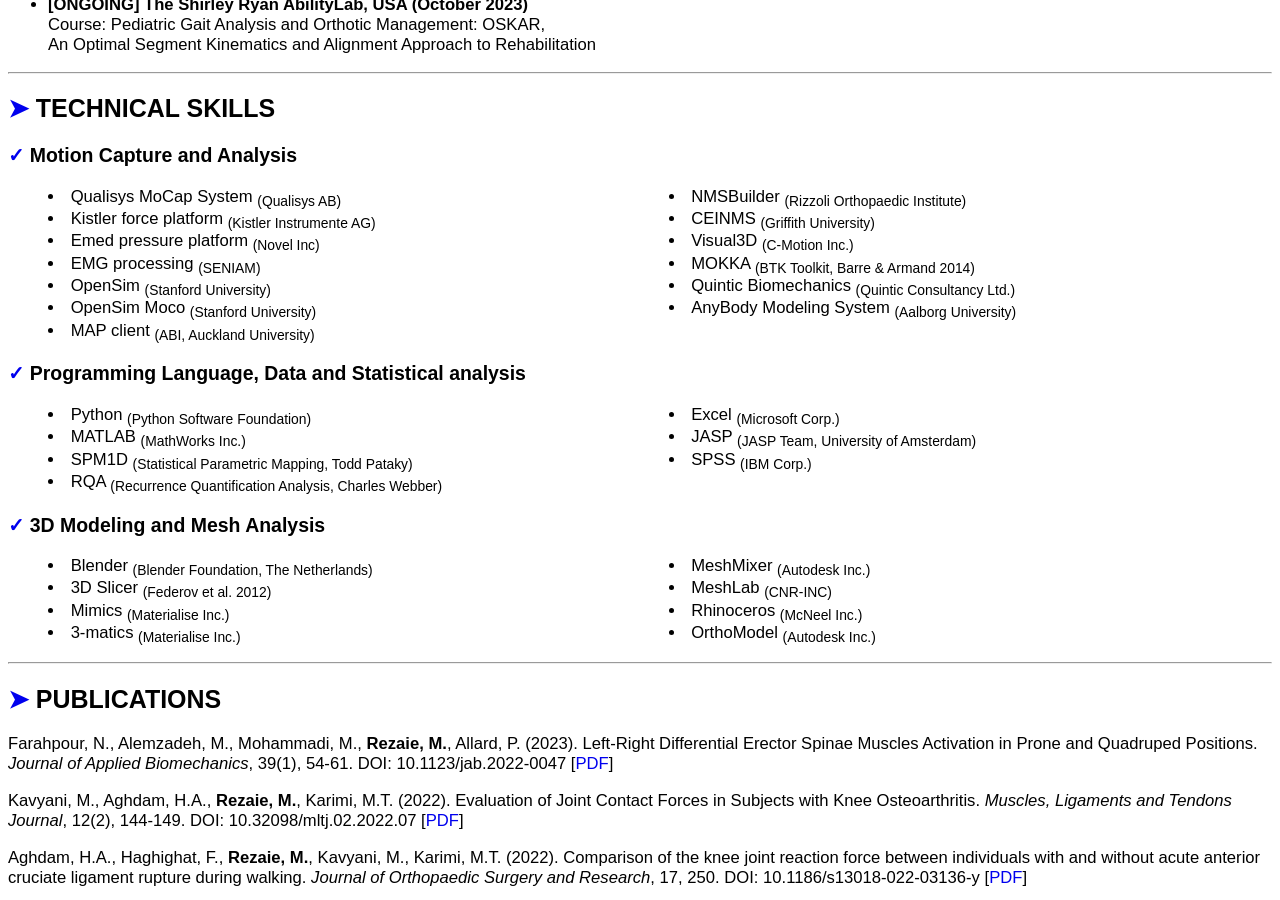
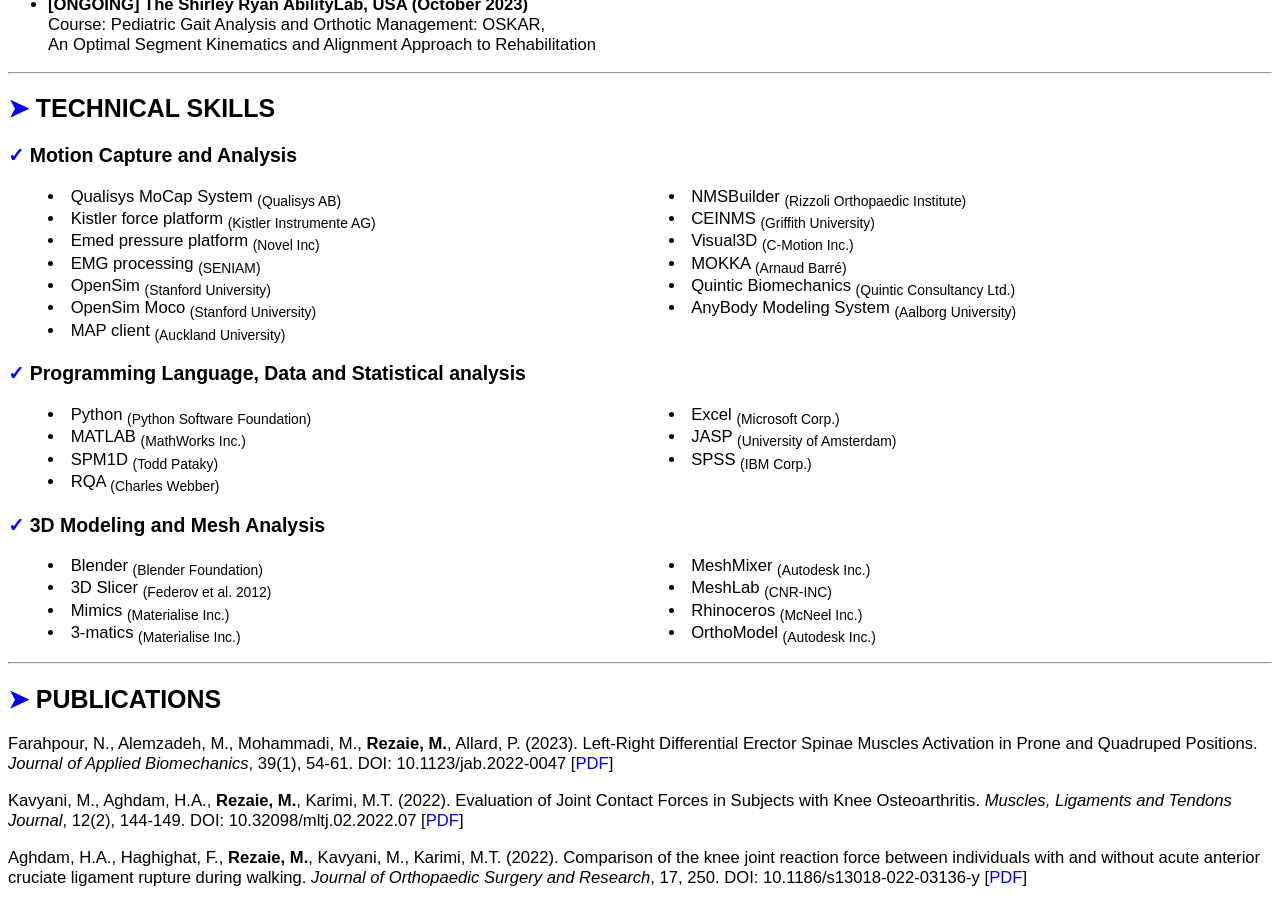
Before and after one commit to mrrezaie/mrrezaie.github.io, a Jekyll site: the page cv.html, which Jekyll copies as it is, in a window 1280 px wide and 900 px high, scrolled down 1547 px. Built offline with Jekyll 4.4.1, drawn with Linux system fonts in a browser that asks for light colours; some of the changed text lies outside the part shown.

Commit message:
Update cv.html

```diff
--- a/cv.html
+++ b/cv.html
@@ -113,12 +113,12 @@
 	<li>EMG processing <sub>(SENIAM)</sub> </li>
 	<li>OpenSim <sub>(Stanford University)</sub> </li>
 	<li>OpenSim Moco <sub>(Stanford University)</sub> </li>
-	<li>MAP client <sub>(ABI, Auckland University)</sub> </li>
+	<li>MAP client <sub>(Auckland University)</sub> </li>
 	<li>NMSBuilder <sub>(Rizzoli Orthopaedic Institute)</sub> </li>
 	<li>CEINMS <sub>(Griffith University)</sub> </li>
 	<li>Visual3D <sub>(C-Motion Inc.)</sub> </li>
 	<!-- <li>Qualisys Track Manager (QTM, Qualisys AB) </li> -->
-	<li>MOKKA <sub>(BTK Toolkit, Barre & Armand 2014)</sub> </li>
+	<li>MOKKA <sub>(Arnaud Barré)</sub> </li>
 	<!-- <li>EZC3D (Michaud, Université de Montréal) </li> -->
 	<li>Quintic Biomechanics <sub>(Quintic Consultancy Ltd.)</sub> </li>
 	<li>AnyBody Modeling System <sub>(Aalborg University)</sub> </li> </ul>
@@ -127,15 +127,15 @@
 <ul id='double'>
 	<li>Python <sub>(Python Software Foundation)</sub> </li>
 	<li>MATLAB <sub>(MathWorks Inc.)</sub> </li>
-	<li>SPM1D <sub>(Statistical Parametric Mapping, Todd Pataky)</sub> </li>
-	<li>RQA <sub>(Recurrence Quantification Analysis, Charles Webber)</sub> </li>
+	<li>SPM1D <sub>(Todd Pataky)</sub> </li>
+	<li>RQA <sub>(Charles Webber)</sub> </li>
 	<li>Excel <sub>(Microsoft Corp.)</sub> </li>
-	<li>JASP <sub>(JASP Team, University of Amsterdam)</sub> </li>
+	<li>JASP <sub>(University of Amsterdam)</sub> </li>
 	<li>SPSS <sub>(IBM Corp.)</sub> </li> </ul>
 
 <h3 id="technical_skills#3d"> <a href="#technical_skills#3d">&#10003</a> <b>3D Modeling and Mesh Analysis</b> </h3>
 <ul id='double'>
-	<li>Blender <sub>(Blender Foundation, The Netherlands)</sub> </li>
+	<li>Blender <sub>(Blender Foundation)</sub> </li>
 	<li>3D Slicer <sub>(Federov et al. 2012)</sub> </li>
 	<li>Mimics <sub>(Materialise Inc.)</sub> </li>
 	<li>3-matics <sub>(Materialise Inc.)</sub> </li>
```
Also changed, not shown: other parts of cv.html (+8 -2 lines).
